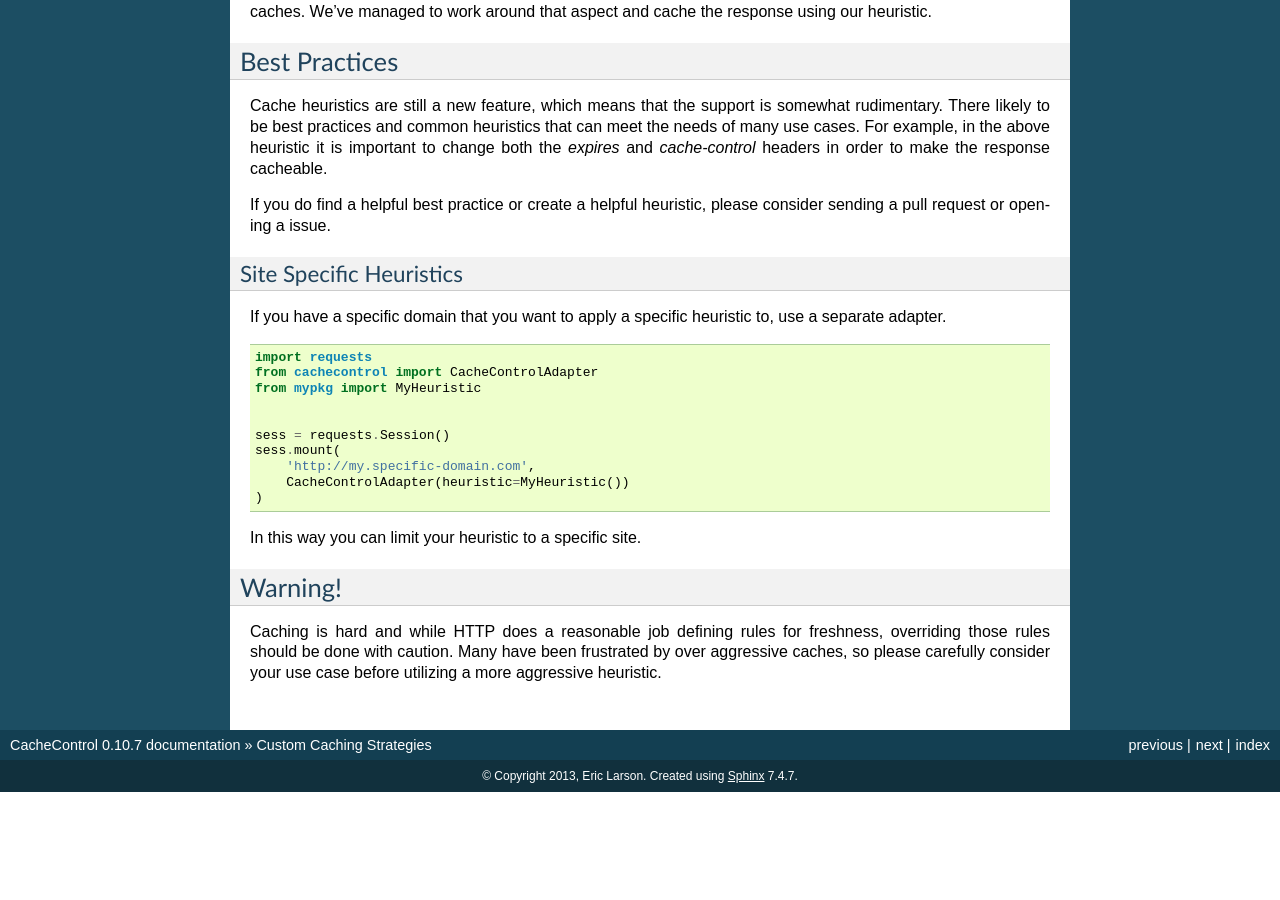
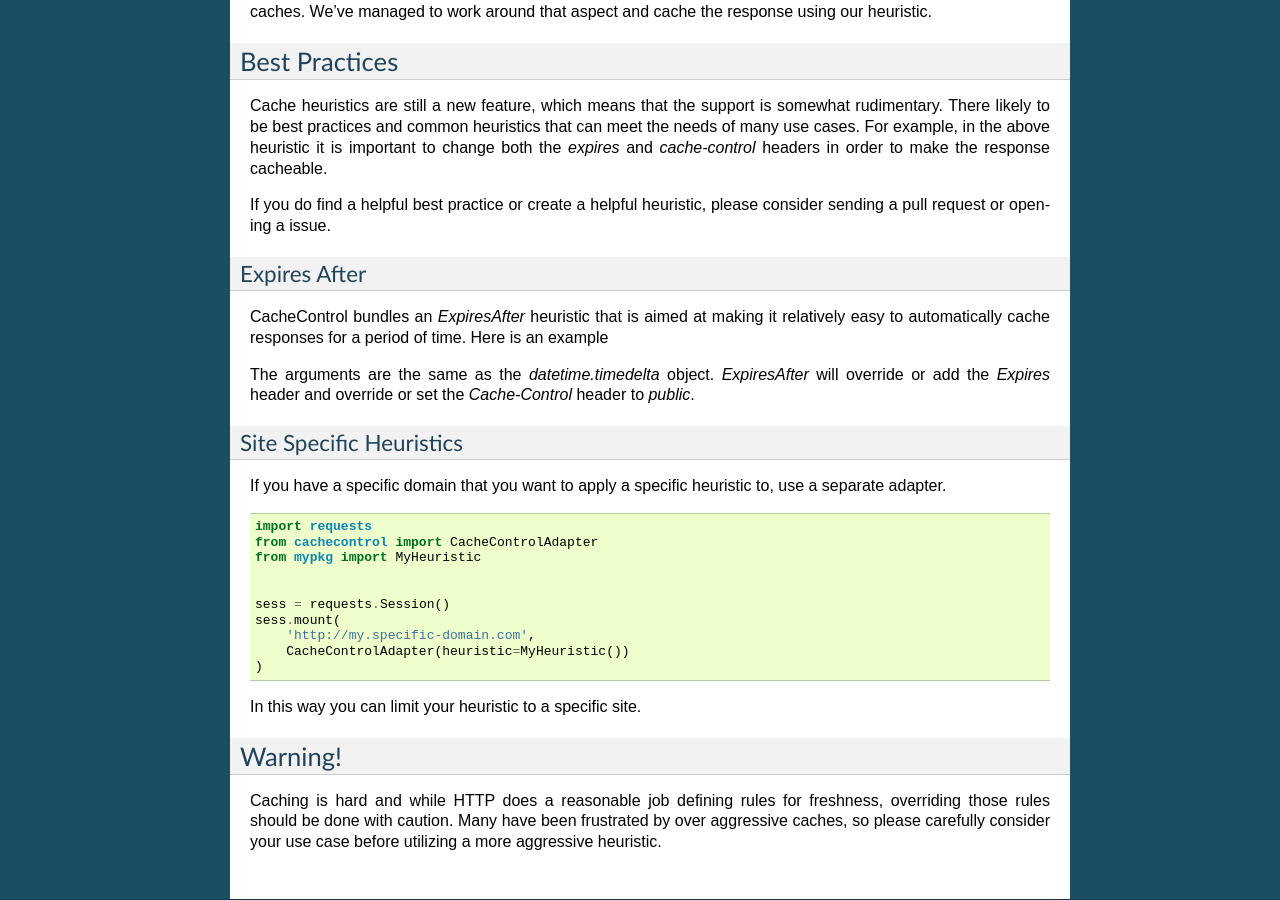
Before and after one commit to psf/cachecontrol, a Sphinx documentation site: the page built from docs/custom_heuristics.rst, in a window 1280 px wide and 900 px high, scrolled down 1084 px. Built offline with Sphinx 7.4.7, drawn with Linux system fonts in a browser that asks for light colours; before the commit the page ends 1876 px from its top, so only the background shows below that.

Commit message:
Add some documentation for the ExpiresAfter heuristic.

```diff
--- a/docs/custom_heuristics.rst
+++ b/docs/custom_heuristics.rst
@@ -88,6 +88,29 @@ If you do find a helpful best practice or create a helpful heuristic,
 please consider sending a pull request or opening a issue.
 
 
+Expires After
+-------------
+
+CacheControl bundles an `ExpiresAfter` heuristic that is aimed at
+making it relatively easy to automatically cache responses for a
+period of time. Here is an example
+
+.. code-block: python
+
+   import requests
+   from cachecontrol import CacheControlAdapter
+   from cachecontrol.heuristics import ExpiresAfter
+
+   adapter = CacheControlAdapter(heuristic=ExpiresAfter(days=1))
+
+   sess = requests.Session()
+   sess.mount('http://', adapter)
+
+The arguments are the same as the `datetime.timedelta`
+object. `ExpiresAfter` will override or add the `Expires` header and
+override or set the `Cache-Control` header to `public`.
+
+
 Site Specific Heuristics
 ------------------------
 
```
